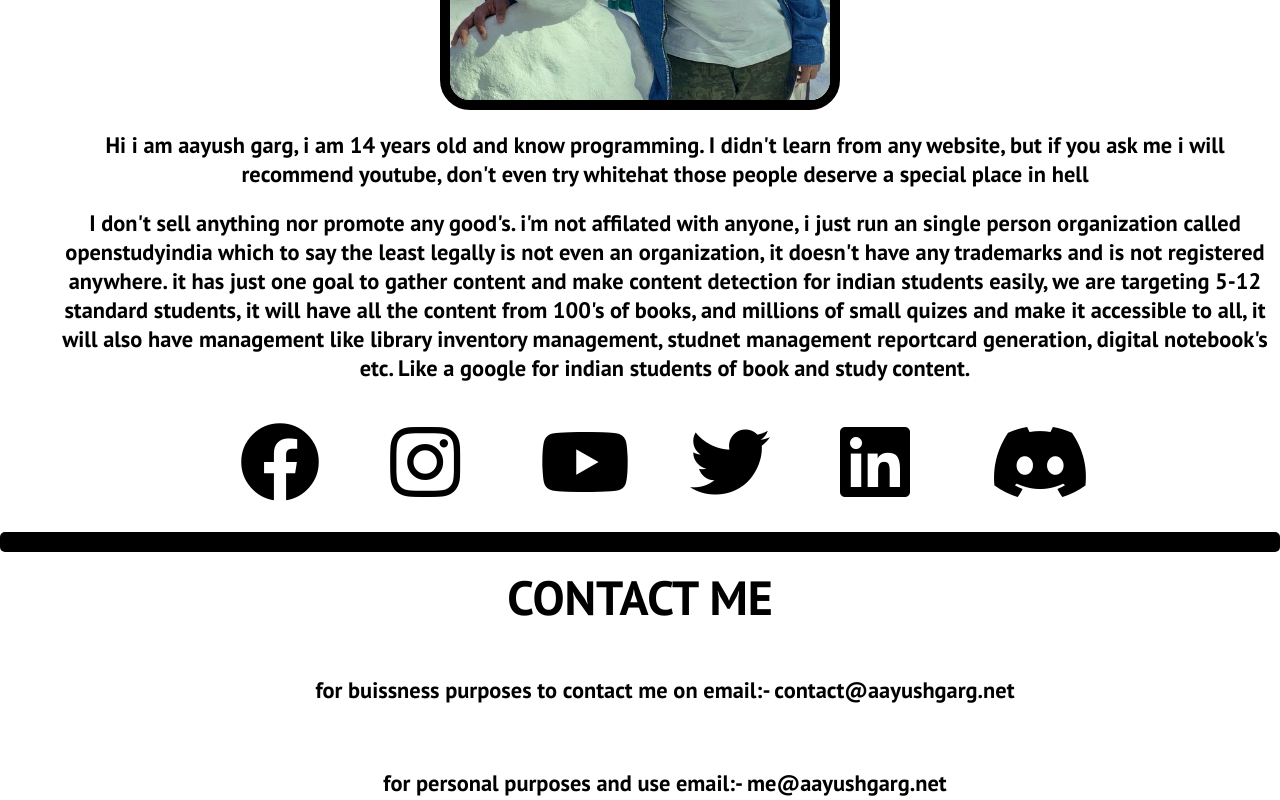
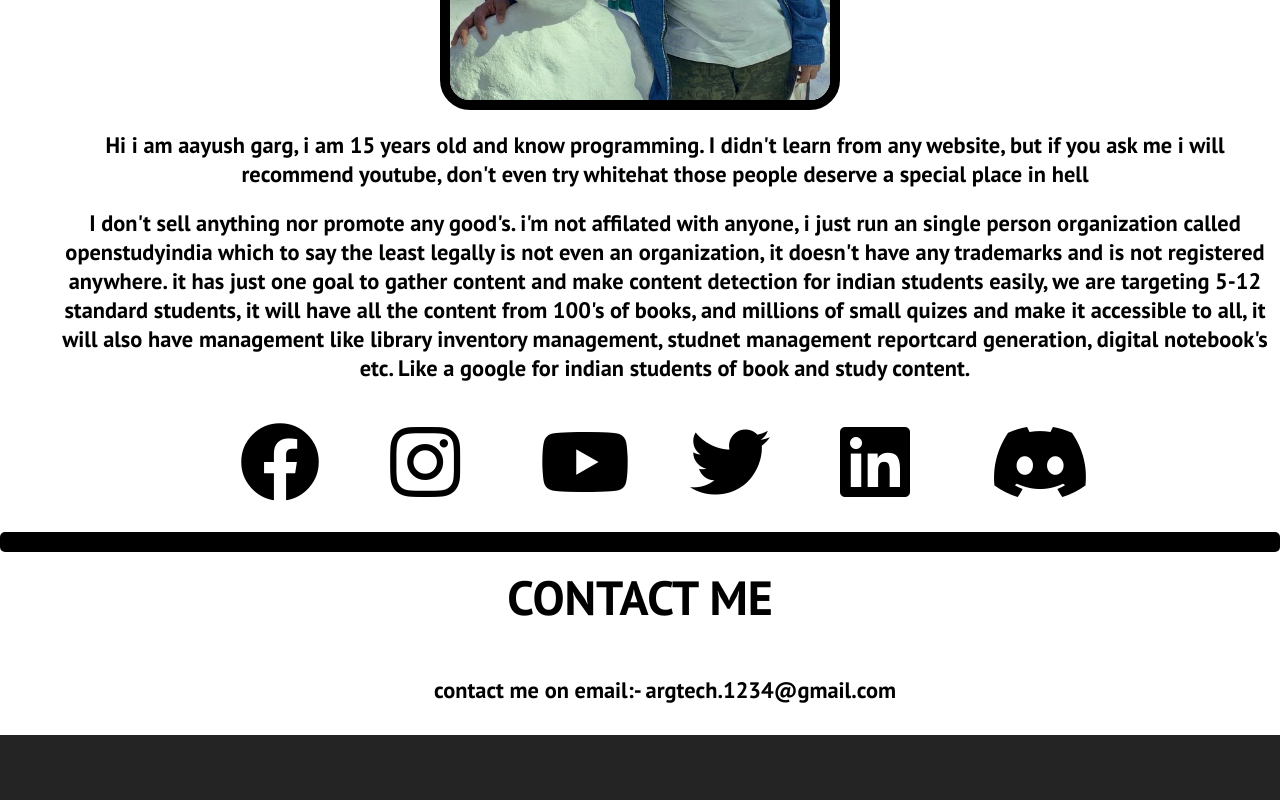
Before and after one commit to gamer-1478/website, a React (Create React App) app: page /about-me in a window 1280 px wide. Shown: the part 460-1260 px from the top of the page. Built offline with nearby package versions, Linux system fonts and the light colour scheme; no server answers.

Commit message:
some minor updates ig

```diff
--- a/src/Component/pages/AboutMe.js
+++ b/src/Component/pages/AboutMe.js
@@ -12,7 +12,7 @@ export default function AboutMe() {
     <div>
       <h1 className='aboutme'>ABOUT ME</h1>
       <img className='aboutme-image' width='400px' src={myimg} alt='myImage' />
-      <p className='Text'> Hi i am aayush garg, i am 14 years old and know programming. {'\n'}
+      <p className='Text'> Hi i am aayush garg, i am 15 years old and know programming. {'\n'}
     I didn't learn from any website, but if you ask me i will recommend youtube, {'\n'}
     don't even try whitehat those people deserve a special place in hell</p>
       <p className='Text'>I don't sell anything nor promote any good's. i'm not affilated with anyone,
@@ -23,7 +23,7 @@ export default function AboutMe() {
       <div className='Icon'>
         <Link
           class='Icon-indi'
-          onClick={() => { openInNewTab("https://www.facebook.com/aayush.garg.official") }}
+          onClick={() => { openInNewTab("https://www.google.com/search?q=not+on+facebook") }}
           aria-label='Facebook'
           style={{ color: '#000000' }}
         >
@@ -39,7 +39,7 @@ export default function AboutMe() {
         </Link>
         <Link
           class='Icon-indi'
-          onClick={() => { openInNewTab("https://youtube.com/404lolIamNotOnYoutube") }}
+          onClick={() => { openInNewTab("https://www.google.com/search?q=not+on+youtube") }}
           aria-label='Youtube'
           style={{ color: '#000000' }}
         >
@@ -47,7 +47,7 @@ export default function AboutMe() {
         </Link>
         <Link
           class='Icon-indi'
-          onClick={() => { openInNewTab("https://twitter.com/aayushg36875133") }}
+          onClick={() => { openInNewTab("https://twitter.com/AayushG_offcl") }}
           aria-label='Twitter'
           style={{ color: '#000000' }}
         >
@@ -55,7 +55,7 @@ export default function AboutMe() {
         </Link>
         <Link
           class='Icon-indi'
-          onClick={() => { openInNewTab("https://linkedin.com/404lolIamNotOnLinkedIn") }}
+          onClick={() => { openInNewTab("https://www.google.com/search?q=not+on+linkedin") }}
           aria-label='LinkedIn'
           style={{ color: '#000000' }}
         >
@@ -63,7 +63,7 @@ export default function AboutMe() {
         </Link>
         <Link
           className='Icon-indi'
-          onClick={() => { openInNewTab("https://discord.gg/dRw2RHDM") }}
+          onClick={() => { openInNewTab("https://discord.com/users/823237564130525184") }}
           aria-label='discord'
           style={{ color: '#000000' }}
         >
@@ -74,8 +74,7 @@ export default function AboutMe() {
       <div className='aboutme' id='contact-me'>
         <hr />
         <h1 className='aboutme'>CONTACT ME</h1>
-        <p className='Textp'> for buissness purposes to contact me on email:- contact@aayushgarg.net </p>
-        <p className='Textp'> for personal purposes and use email:- me@aayushgarg.net </p>
+        <p className='Textp'> contact me on email:- argtech.1234@gmail.com </p>
       </div>
     </div>
   )
```
